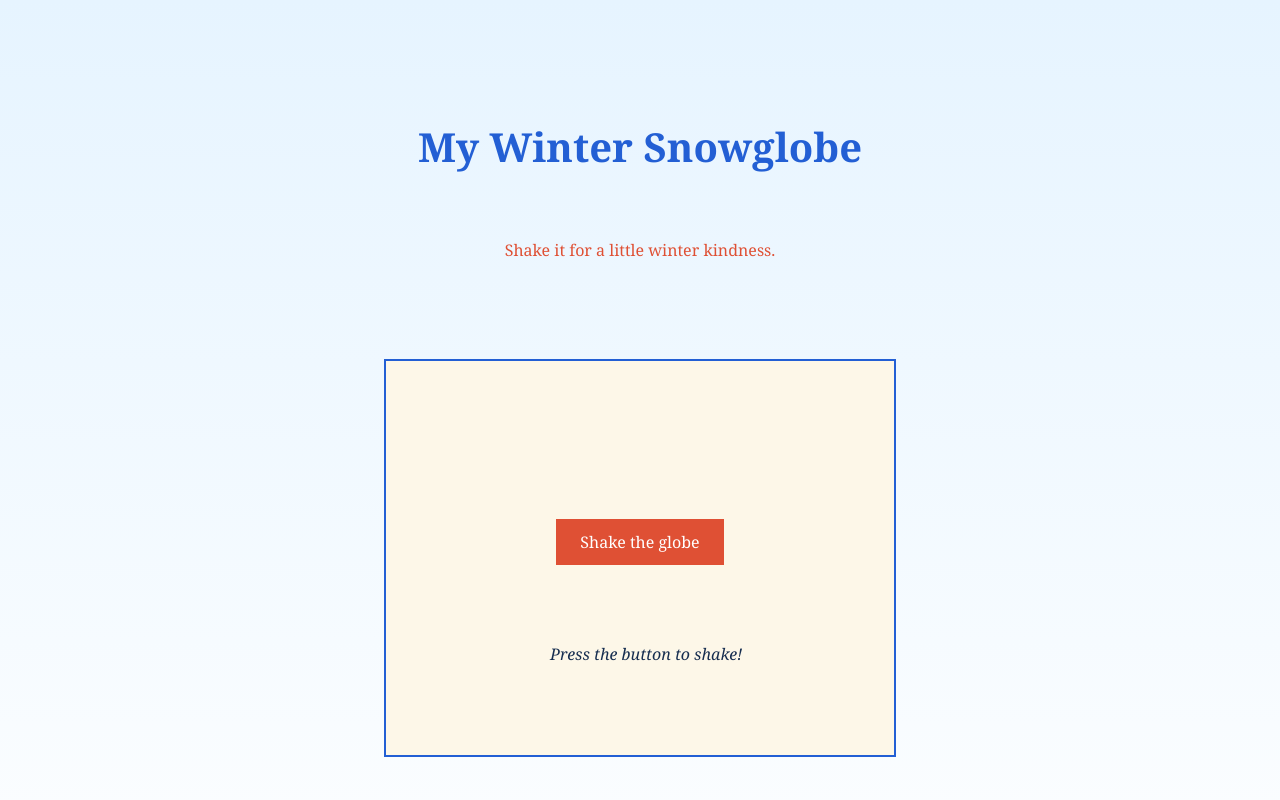
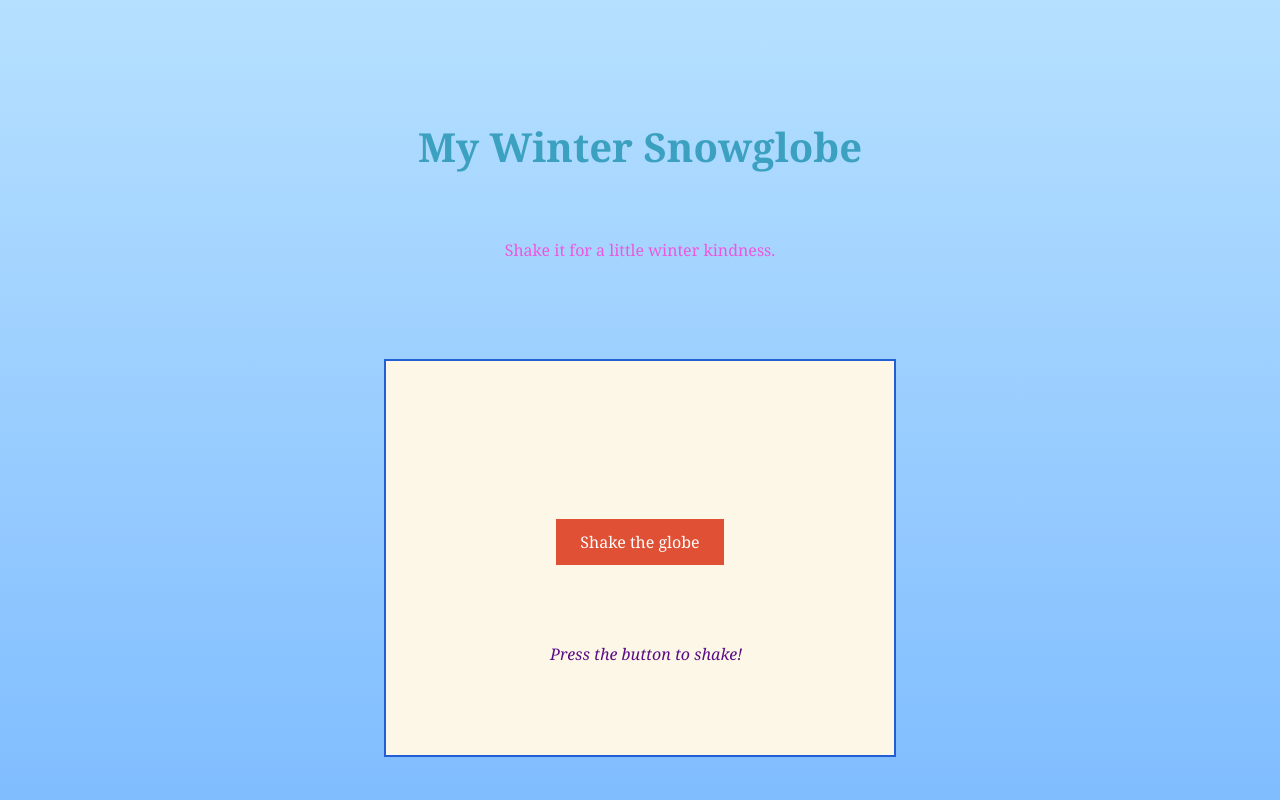
Before and after one commit to Chazlynnlove/calculator, a plain HTML site: page index.html in a window 1280 px wide. Shown: the top 800 px of the page. Drawn offline with Linux system fonts and the light colour scheme.

Commit message:
New changes

```diff
--- a/style.css
+++ b/style.css
@@ -1,17 +1,17 @@
 body {
     margin: 0;
-    color: #162d4f;
-    background: linear-gradient(#e6f4ff, #ffffff);
+    color: #5b0c85;
+    background: linear-gradient(#b6e0ff, #72b4ff);
     font-family: "Lora", Georgia, serif;
 }
 
 h1 {
-    color: #235fd4;
+    color: #3ca1c0;
     font-size: 2.5rem;
 }
 
 .tagline {
-    color: #df5034;
+    color: #ef56de;
 }
 
 .hero {
```
